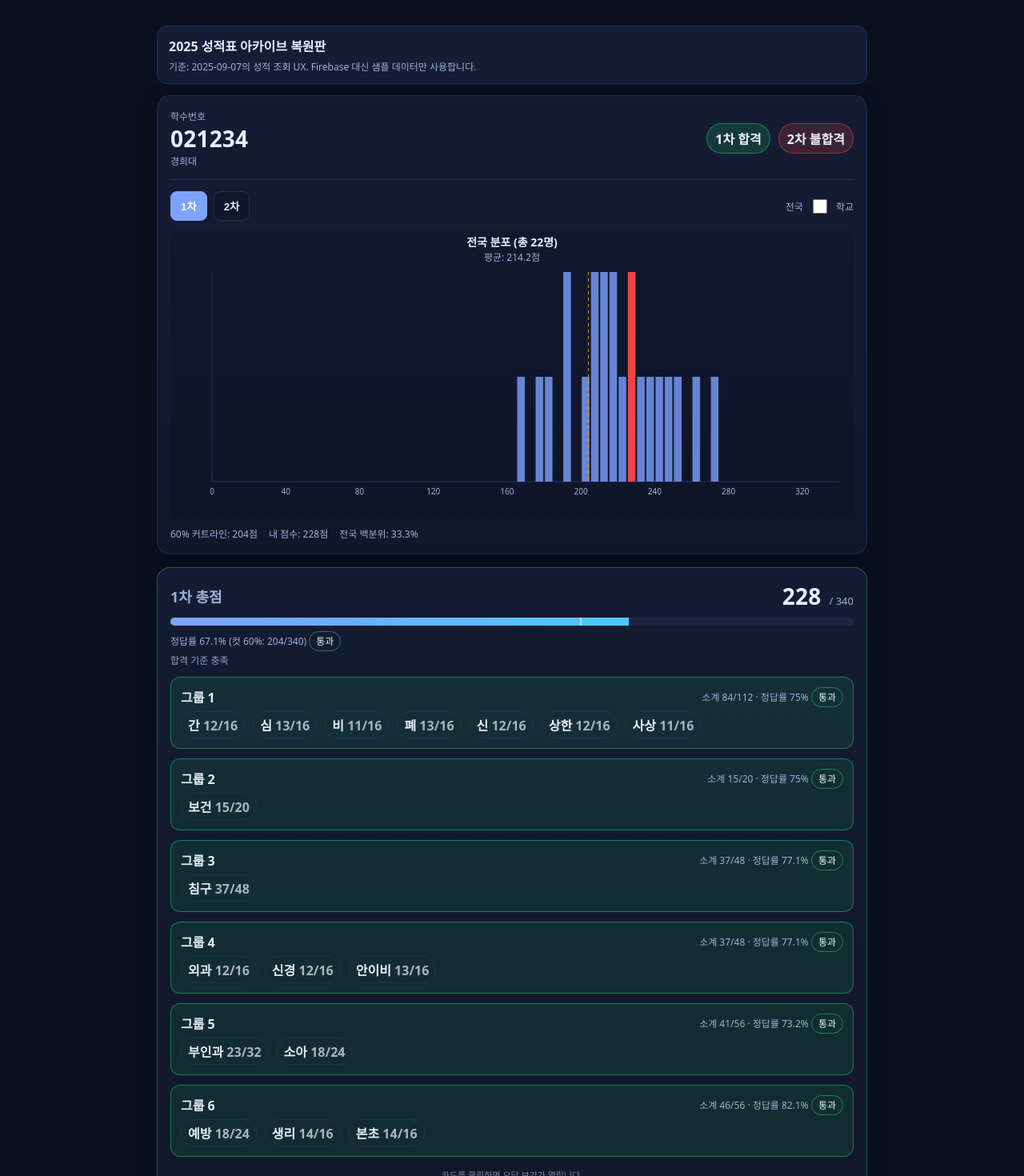
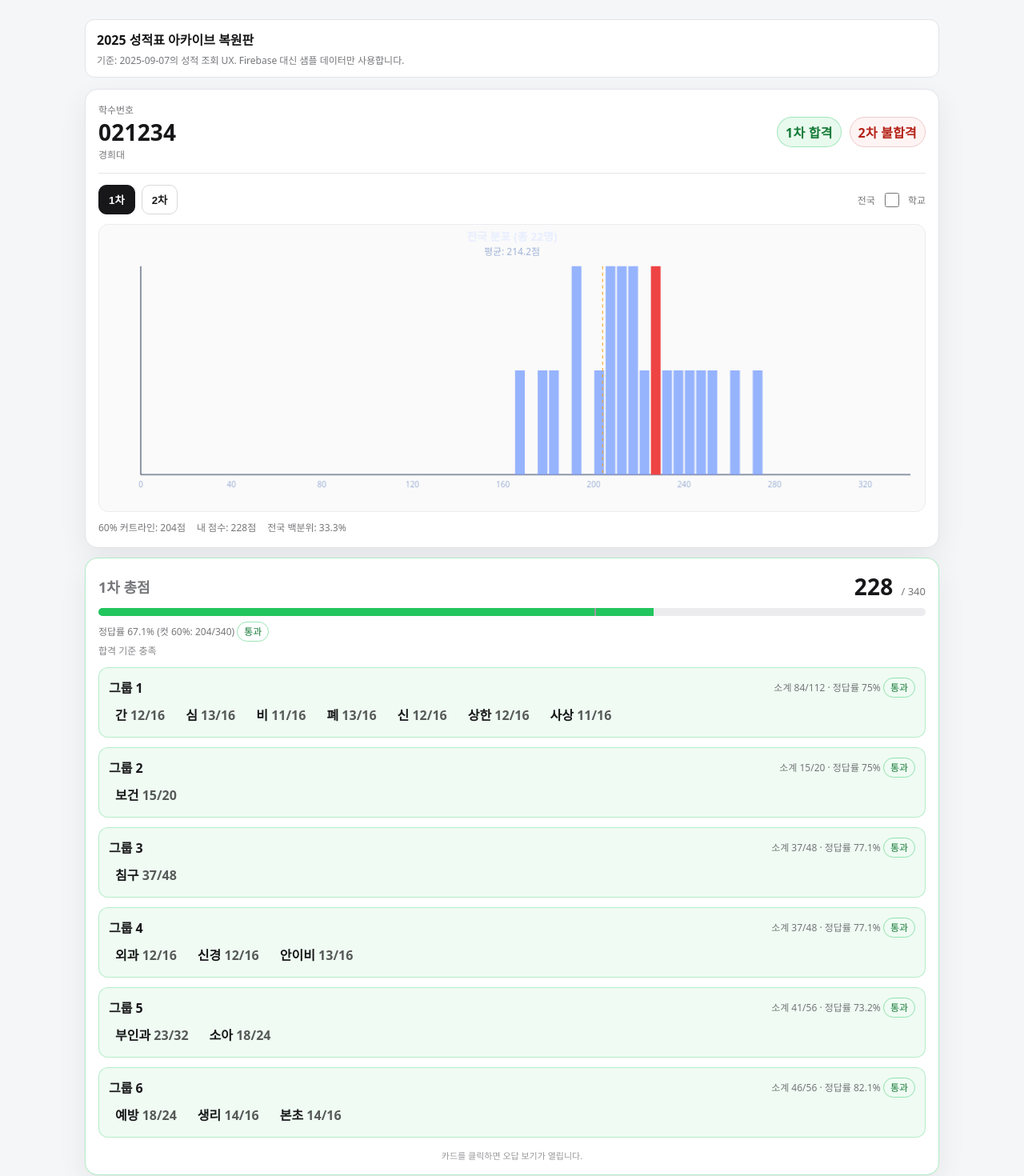
Before and after one commit to inseong101/legacy-scoreboard-2025, a React (Vite) app: page / in a window 1280 px wide. Shown: the top 1470 px of the page at 80% size. Built offline with nearby package versions, Linux system fonts and the light colour scheme.

Commit message:
Adopt current map monochrome CSS

```diff
--- a/src/App.css
+++ b/src/App.css
@@ -1,10 +1,182 @@
-:root{--bg:#0b1020;--surface:#11172b;--surface-2:#151d36;--line:#213056;--ink:#e8eeff;--muted:#9db0d6;--primary:#7ea2ff;--ok:#22c55e;--warn:#f59e0b;--bad:#ef4444}
-*{box-sizing:border-box}html,body,#root{min-height:100%;margin:0}body{font-family:ui-sans-serif,system-ui,-apple-system,"Apple SD Gothic Neo","Noto Sans KR","Segoe UI",sans-serif;background:var(--bg);color:var(--ink)}
-.container{max-width:920px;margin:32px auto;padding:0 16px}.cards-grid{display:grid;gap:16px}.card{background:linear-gradient(180deg,rgba(21,29,54,.9),var(--surface));border:1px solid var(--line);border-radius:16px;padding:16px;box-shadow:0 10px 30px rgba(0,0,0,.25);height:fit-content}.flex{display:flex;align-items:center;gap:10px;flex-wrap:wrap}.student-head{justify-content:space-between}.small{color:var(--muted);font-size:12px}.kpi{display:flex;align-items:baseline;gap:10px}.kpi .num{font-size:28px;font-weight:800;letter-spacing:.2px}.kpi .sub{color:var(--muted);font-size:13px}h2{font-size:18px;color:var(--muted)}
-.badge{display:inline-block;padding:6px 10px;border-radius:999px;font-weight:700;border:1px solid transparent}.badge.pass{background:rgba(34,197,94,.18);border-color:rgba(34,197,94,.55)}.badge.fail{background:rgba(239,68,68,.18);border-color:rgba(239,68,68,.55)}.badge.invalid{background:rgba(107,33,168,.18);border-color:rgba(107,33,168,.55);color:#e9d5ff}hr.sep{border:none;height:1px;background:var(--line);margin:14px 0}
-.chart-controls{display:flex;justify-content:space-between;align-items:center;gap:12px;flex-wrap:wrap;margin-bottom:12px}.round-buttons{display:flex;gap:8px;flex-wrap:wrap}.round-btn{padding:8px 12px;border-radius:8px;border:1px solid var(--line);background:var(--surface);color:var(--ink);font-weight:700;cursor:pointer}.round-btn.active{background:var(--primary);border-color:var(--primary);color:white}.mode-toggle{display:flex;align-items:center;gap:8px;color:var(--muted);font-size:12px}.mode-toggle input{accent-color:var(--primary);width:18px;height:18px}.chart{width:100%;height:360px;display:block;background:rgba(11,16,32,.22);border-radius:12px}.chart-meta{display:flex;gap:14px;flex-wrap:wrap;color:var(--muted);font-size:12px;margin-top:10px}
-.archive-note{display:flex;flex-direction:column;gap:5px;margin-bottom:14px;padding:12px 14px;border:1px solid var(--line);border-radius:12px;background:var(--surface-2)}.archive-note span,.provenance{color:var(--muted);font-size:12px}.provenance{margin-top:12px;line-height:1.6}
-.progress{position:relative;width:100%;height:10px;background:#1b2542;border-radius:999px;overflow:hidden}.progress>.bar{height:100%;background:linear-gradient(90deg,#7ea2ff,#4cc9ff);transition:width .25s ease}.progress .cutline{position:absolute;top:0;bottom:0;left:60%;width:2px;background:rgba(255,255,255,.55);pointer-events:none}
-.group-grid{display:grid;grid-template-columns:repeat(12,1fr);gap:12px}.group-box{border:1px solid var(--line);border-radius:12px;padding:12px;background:var(--surface-2)}.group-box.ok{background:rgba(34,197,94,.12);border-color:rgba(34,197,94,.55)}.group-box.fail{background:rgba(239,68,68,.12);border-color:rgba(239,68,68,.55)}.span-12{grid-column:span 12}.group-head{display:flex;align-items:center;justify-content:space-between;gap:10px}.subj-row{display:flex;flex-wrap:wrap;gap:6px 10px;margin-top:6px}.subj-chip{padding:4px 8px;border:1px solid var(--line);border-radius:999px;font-weight:800}.subj-chip .muted{opacity:.7;font-weight:600}.pill{padding:3px 8px;border-radius:999px;font-size:12px;border:1px solid #33416f;color:var(--muted)}.pill.ok{border-color:rgba(34,197,94,.6);color:#d9ffe7}.pill.red{border-color:rgba(239,68,68,.7);color:#ffd8d8}
-.flip-card{perspective:1200px;margin-bottom:16px;min-height:420px;cursor:pointer}.flip-card .flip-inner{position:relative;width:100%;min-height:420px;transform-style:preserve-3d;transition:transform .6s ease}.flip-card .flip-inner.is-flipped{transform:rotateY(180deg)}.flip-card .flip-face{position:absolute;top:0;left:0;width:100%;backface-visibility:hidden;border-radius:16px;overflow:hidden}.flip-card .flip-front{transform:rotateY(0deg);position:relative;min-height:420px}.flip-card .flip-back{transform:rotateY(180deg);height:100%;min-height:420px;overflow-y:auto;overflow-x:hidden}.flip-hint{margin-top:14px;text-align:center;color:var(--muted);font-size:11px;opacity:.75}.rc-pass{border-color:rgba(34,197,94,.45)}.rc-fail{border-color:rgba(239,68,68,.45)}.rc-invalid{border-color:rgba(107,33,168,.55)}
-@media(max-width:600px){.chart{height:300px}.student-head{align-items:flex-start}.group-head{align-items:flex-start;flex-direction:column}.flip-card,.flip-card .flip-inner,.flip-card .flip-front,.flip-card .flip-back{min-height:500px}}
+/* Current map/main visual system (2026-09 style), adapted only where legacy-specific classes are required. */
+:root {
+  --bg: #f5f6f8;
+  --surface: #ffffff;
+  --surface-2: #f7f7f8;
+  --line: #e2e4e8;
+  --ink: #171719;
+  --muted: #76777a;
+  --primary: #171719;
+  --active-ink: #ffffff;
+  --ok: #22c55e;
+  --warn: #f59e0b;
+  --bad: #ef4444;
+}
+
+* { box-sizing: border-box; }
+html, body, #root { min-height: 100%; margin: 0; }
+html, body {
+  font-family: ui-sans-serif, system-ui, -apple-system, "Apple SD Gothic Neo", "Noto Sans KR", "Segoe UI", Roboto, "Helvetica Neue", Arial;
+  background: var(--bg);
+  color: var(--ink);
+  -webkit-font-smoothing: antialiased;
+  -moz-osx-font-smoothing: grayscale;
+}
+
+.container { max-width: 1100px; margin: 24px auto; padding: 0 16px; }
+.cards-grid { display: grid; gap: 12px; margin-top: 12px; }
+
+h1 { margin: 0 0 6px; font-size: 24px; font-weight: 800; text-align: center; }
+h2 { margin: 8px 0; font-size: 18px; color: var(--muted); font-weight: 700; }
+.small { color: var(--muted); font-size: 12px; }
+
+.card {
+  background: #ffffff;
+  border: 1px solid var(--line);
+  border-radius: 16px;
+  padding: 16px;
+  box-shadow: 0 12px 36px rgba(0, 0, 0, .07);
+  height: fit-content;
+  min-height: auto;
+}
+
+.flex { display: flex; align-items: center; gap: 10px; flex-wrap: wrap; }
+.student-head { justify-content: space-between; }
+.kpi { display: flex; align-items: baseline; gap: 10px; }
+.kpi .num { font-size: 28px; font-weight: 800; letter-spacing: .2px; }
+.kpi .sub { color: var(--muted); font-size: 13px; }
+
+.badge {
+  display: inline-block;
+  padding: 6px 10px;
+  border-radius: 999px;
+  font-weight: 700;
+  letter-spacing: .2px;
+  border: 1px solid transparent;
+}
+.badge.pass { background: rgba(34,197,94,.10); border-color: rgba(34,197,94,.35); color: #147a36; }
+.badge.fail { background: #fff4f4; border-color: #efcaca; color: #b42318; }
+.badge.invalid { background: #f7f3fa; border-color: #dfd1e8; color: #6b21a8; }
+
+hr.sep { border: none; height: 1px; background: var(--line); margin: 14px 0; }
+
+/* Current map monochrome controls */
+.round-buttons { display: flex; gap: 8px; flex-wrap: wrap; }
+.chart-controls { display: flex; justify-content: space-between; align-items: center; gap: 12px; flex-wrap: wrap; margin-bottom: 12px; }
+.round-btn {
+  appearance: none;
+  border: 1px solid #d7d8dc;
+  background: #ffffff;
+  color: #171719;
+  border-radius: 10px;
+  padding: 8px 12px;
+  font-weight: 700;
+  cursor: pointer;
+}
+.round-btn:hover { border-color: #c3c5c9; background: #e8e8ea; }
+.round-btn.active { border-color: #171719; background: #171719; color: #ffffff; }
+.mode-toggle { display: flex; align-items: center; gap: 8px; color: var(--muted); font-size: 12px; }
+.mode-toggle input { accent-color: #171719; width: 18px; height: 18px; }
+.chart { width: 100%; height: 360px; display: block; background: #fafafa; border: 1px solid #ececef; border-radius: 12px; }
+.chart-meta { display: flex; gap: 14px; flex-wrap: wrap; color: var(--muted); font-size: 12px; margin-top: 10px; }
+
+/* Legacy archive-only wrapper, using current map palette */
+.archive-note {
+  display: flex;
+  flex-direction: column;
+  gap: 5px;
+  margin-bottom: 14px;
+  padding: 12px 14px;
+  border: 1px solid var(--line);
+  border-radius: 12px;
+  background: #ffffff;
+}
+.archive-note span, .provenance { color: var(--muted); font-size: 12px; }
+.provenance { margin-top: 12px; line-height: 1.6; }
+
+.progress {
+  position: relative;
+  width: 100%;
+  height: 10px;
+  background: #ececef;
+  border-radius: 999px;
+  overflow: hidden;
+}
+.progress > .bar { height: 100%; background: #171719; transition: width .25s ease; }
+.progress .cutline {
+  position: absolute;
+  top: 0;
+  bottom: 0;
+  left: 60%;
+  width: 2px;
+  background: #9a9b9f;
+  pointer-events: none;
+}
+.rc-pass .progress > .bar { background: var(--ok); }
+.rc-fail .progress > .bar { background: var(--bad); }
+
+.group-grid { display: grid; grid-template-columns: repeat(12,1fr); gap: 12px; }
+.group-box { border: 1px solid #dedfe3; border-radius: 12px; padding: 12px; background: #f7f7f8; }
+.group-box.ok { background: rgba(34,197,94,.07); border-color: rgba(34,197,94,.28); }
+.group-box.fail { background: #fff4f4; border-color: #efcaca; }
+.span-12 { grid-column: span 12; }
+.group-head { display: flex; align-items: center; justify-content: space-between; gap: 10px; }
+.subj-row { display: flex; flex-wrap: wrap; gap: 6px 10px; margin-top: 6px; }
+.subj-chip { padding: 4px 8px; border: none; background: transparent; border-radius: 999px; font-weight: 800; }
+.subj-chip .muted { opacity: .7; font-weight: 600; }
+
+.pill { padding: 3px 8px; border-radius: 999px; font-size: 12px; border: 1px solid #d7d8dc; color: var(--muted); }
+.pill.ok { border-color: rgba(34,197,94,.45); color: #147a36; }
+.pill.red { border-color: #efcaca; color: #b42318; }
+
+/* Historical flip mechanics retained; visual treatment follows current map */
+.flip-card { perspective: 1200px; margin-bottom: 16px; min-height: 420px; cursor: pointer; }
+.flip-card .flip-inner { position: relative; width: 100%; min-height: 420px; transform-style: preserve-3d; transition: transform .6s ease; }
+.flip-card .flip-inner.is-flipped { transform: rotateY(180deg); }
+.flip-card .flip-face { position: absolute; top: 0; left: 0; width: 100%; backface-visibility: hidden; border-radius: 16px; overflow: hidden; }
+.flip-card .flip-front { transform: rotateY(0deg); position: relative; min-height: 420px; }
+.flip-card .flip-back {
+  transform: rotateY(180deg);
+  height: 100%;
+  min-height: 420px;
+  overflow-y: auto;
+  overflow-x: hidden;
+  background: #ffffff;
+  border-color: var(--line);
+}
+.flip-card .flip-back::-webkit-scrollbar { width: 6px; }
+.flip-card .flip-back::-webkit-scrollbar-track { background: #f1f1f2; border-radius: 6px; }
+.flip-card .flip-back::-webkit-scrollbar-thumb { background: #c9cace; border-radius: 6px; }
+.flip-hint { margin-top: 14px; text-align: center; color: var(--muted); font-size: 11px; opacity: .75; }
+
+.card.rc-pass { background: #ffffff; border-color: rgba(34,197,94,.35); }
+.card.rc-fail { background: #ffffff; border-color: #efcaca; }
+.card.rc-invalid { background: #ffffff; border-color: #dfd1e8; }
+
+/* Current map dark-mode tokens are retained for future toggle support. */
+:root[data-theme='dark'] {
+  --bg: #0d0d0f;
+  --surface: #171719;
+  --surface-2: #222225;
+  --line: #36363b;
+  --ink: #f5f5f6;
+  --muted: #a5a5aa;
+  --primary: #f5f5f6;
+  --active-ink: #171719;
+}
+:root[data-theme='dark'] html,
+:root[data-theme='dark'] body { background: #0d0d0f; color: #f5f5f6; }
+:root[data-theme='dark'] .card,
+:root[data-theme='dark'] .flip-card .flip-back,
+:root[data-theme='dark'] .archive-note { border-color: #343439; background: #171719; box-shadow: 0 12px 36px rgba(0,0,0,.32); }
+:root[data-theme='dark'] .group-box { border-color: #3a3a3f; background: #222225; color: #f5f5f6; }
+:root[data-theme='dark'] .round-btn { border-color: #45454b; background: #222225; color: #f5f5f6; }
+:root[data-theme='dark'] .round-btn.active { border-color: #f5f5f6; background: #f5f5f6; color: #171719; }
+:root[data-theme='dark'] .chart { background: #171719; border-color: #343439; }
+
+@media (max-width: 600px) {
+  .chart { height: 300px; }
+  .student-head { align-items: flex-start; }
+  .group-head { align-items: flex-start; flex-direction: column; }
+  .flip-card, .flip-card .flip-inner, .flip-card .flip-front, .flip-card .flip-back { min-height: 500px; }
+}
```
